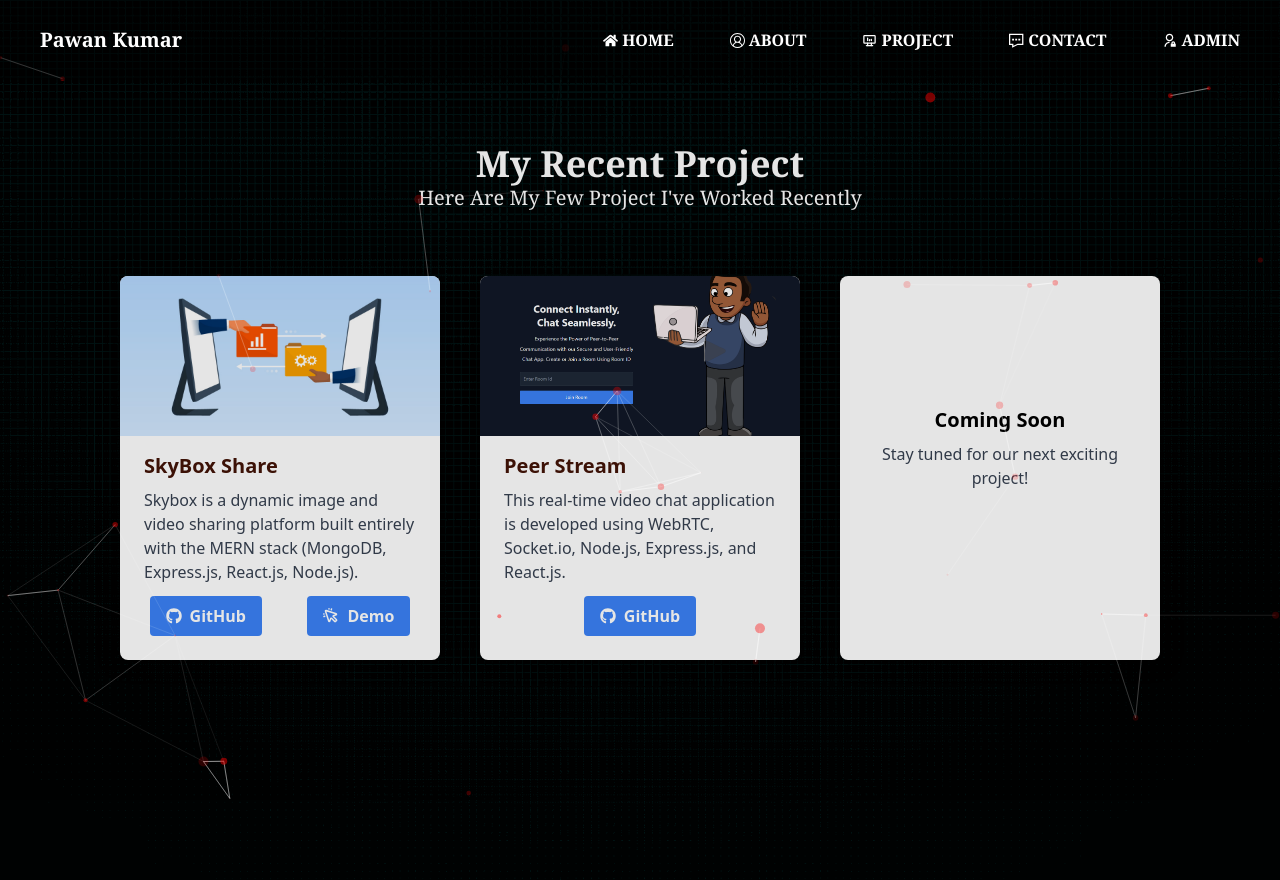
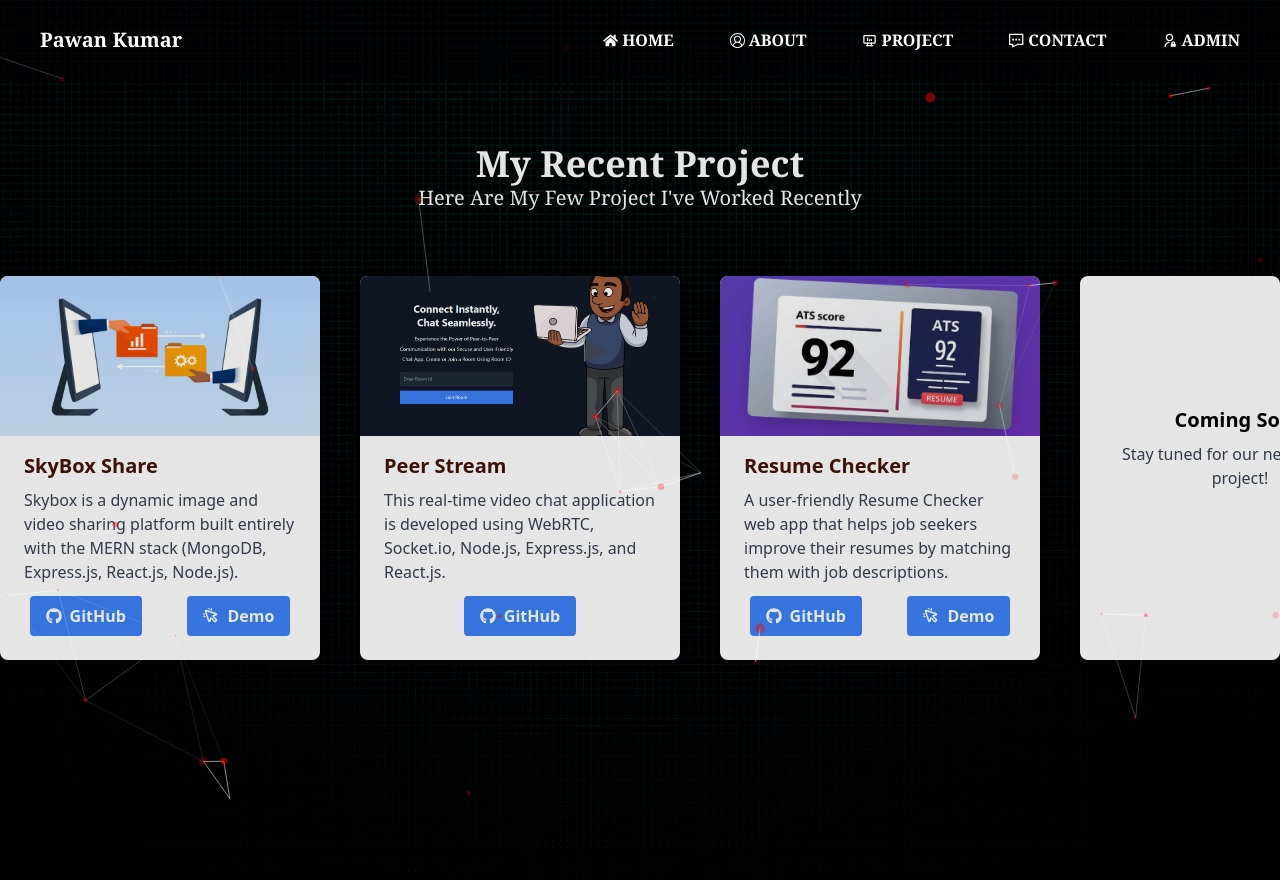
Before and after one commit to pawanx64/Portfolio-Frontend, a React (Create React App) app: page /Project in a window 1280 px wide. Built offline with nearby package versions, Linux system fonts and the light colour scheme.

Commit message:
Your commit message

```diff
--- a/src/Components/Project.js
+++ b/src/Components/Project.js
@@ -3,6 +3,7 @@ import { Navbar } from "./Navbar";
 import image4 from "./Assests/img6.jpg";
 import { ProjectCard } from "./ProjectCard";
 import image5 from "./Assests/img8.png";
+import image6 from "./Assests/image6.png";
 import AOS from 'aos';
 import 'aos/dist/aos.css';
 
@@ -62,6 +63,16 @@ const defaultOptions = {
                 />
 
               </div>
+              <div >
+                <ProjectCard
+                  imageSrc={image6}
+                  heading="Resume Checker"
+                  description="A user-friendly Resume Checker web app that helps job seekers improve their resumes by matching them with job descriptions."
+                  link1="https://github.com/pawanx64/Resume-Checker-Frontend"
+                  link2="https://resume-checker-frontend-puce.vercel.app/"
+                />
+
+              </div>
               <div className="w-80 h-96 bg-white shadow-[0_0px_20px_-0px] hover:shadow-white rounded-lg overflow-hidden">
                   <div className="flex justify-center items-center h-[344px] w-80 px-6 py-4">
                   <div className="text-center">
```
Also changed, not shown: src/Components/Assests/image6.png (added).
